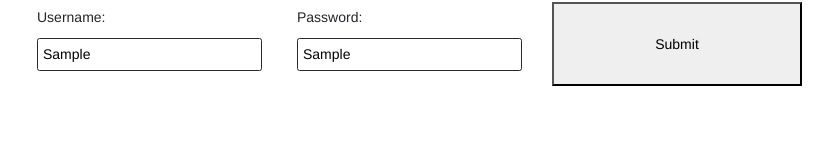
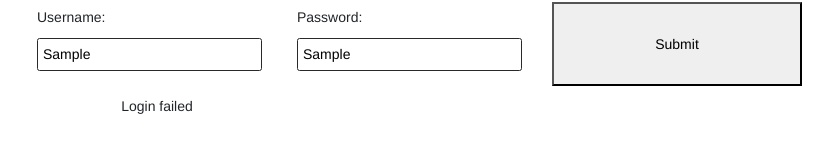
Before and after one commit to mayatrip/event-helper, a React (Create React App) app in the folder client/: page /login in a window 1280 px wide. Both pictures are taken after typing "Sample", "Sample" into the empty fields and a click on the button "Submit". Shown: the part 145-300 px from the top of the page, without its empty margins (223-1056 px from the left). Built offline with nearby package versions, Linux system fonts and the light colour scheme; no server answers.

Commit message:
passed login error prop from App to LoginView

```diff
--- a/client/src/App.js
+++ b/client/src/App.js
@@ -10,7 +10,6 @@ import DashboardView from "./views/DashboardView";
 import LoginView from "./views/LoginView";
 import AddEventView from "./views/AddEventView";
 import RegisterView from "./views/RegisterView";
-import AddFormEvent from "./components/AddFormEvent";
 
 function App() {
   const [user, setUser] = useState(Local.getUser());
@@ -112,7 +111,7 @@ function App() {
         {visibleAlert && <h1>Account created, please login</h1>}
         <Routes>
           <Route path="/" element={<h1>Home</h1>} />
-          <Route path="/login" element={<LoginView doLoginCb={(username, password) => doLogin(username, password)}/>} />
+          <Route path="/login" element={<LoginView loginErrorMsg={loginErrorMsg} doLoginCb={(username, password) => doLogin(username, password)}/>} />
           <Route path="/register" element={<RegisterView registerUserCb={(username, password) => registerUser(username, password)}/>} />
           <Route path="/dashboard" element={
             <PrivateRoute>
--- a/client/src/views/LoginView.js
+++ b/client/src/views/LoginView.js
@@ -44,6 +44,7 @@ export default function LoginView(props) {
                 />
             </label>
             <button type="submit">Submit</button>
+            {props.loginErrorMsg && <div>{props.loginErrorMsg}</div>}
         </form>
     </div>
   )
```
